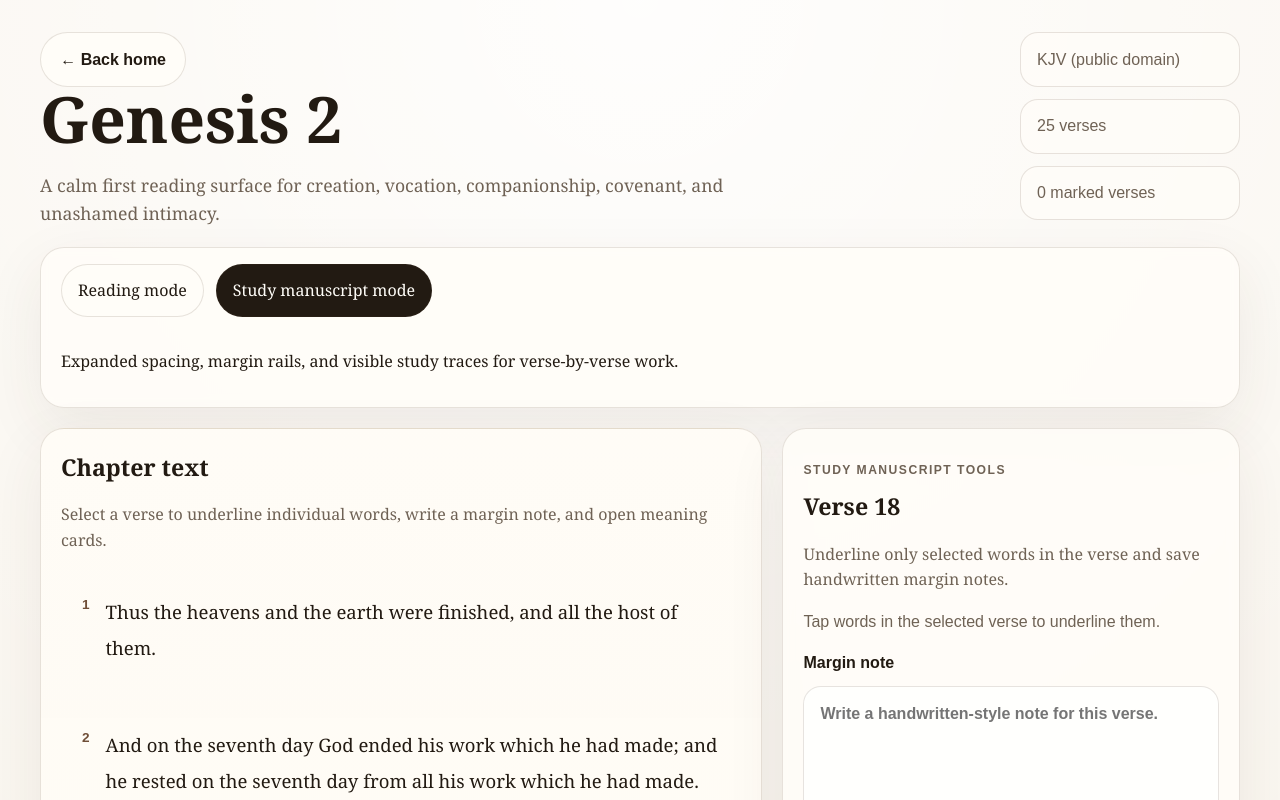
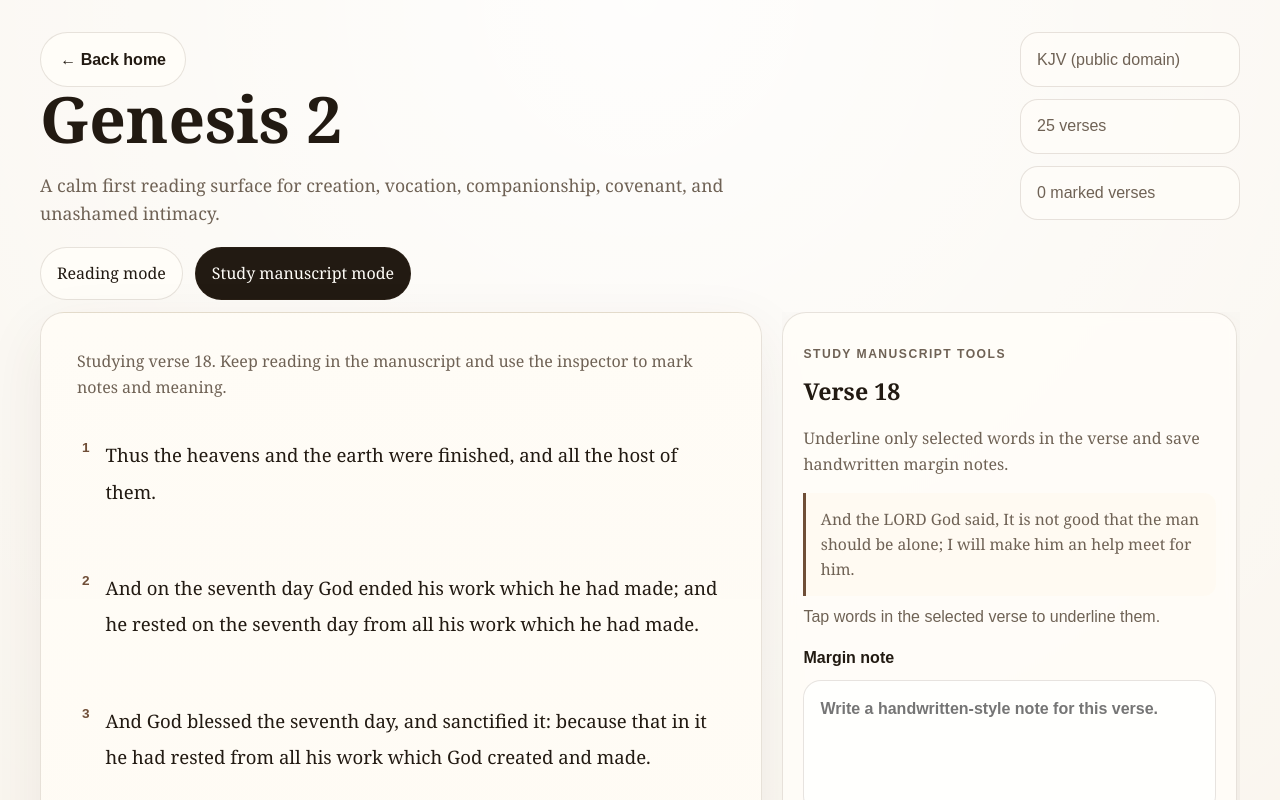
Before and after one commit to gabrielburcea/logos-incarnate, a Next.js app: page /genesis-2 in a window 1280 px wide. Both pictures are taken after a click on the button "Study manuscript mode". Shown: the top 800 px of the page. Built offline with nearby package versions, Linux system fonts and the light colour scheme.

Commit message:
fix: make study manuscript mode scripture-first with side inspector
Agent-Logs-Url: https://github.com/gabrielburcea/logos-incarnate/sessions/de3c72bf-aca6-447e-a4f6-75325507a8b0

Co-authored-by: gabrielburcea <34777178+gabrielburcea@users.noreply.github.com>

```diff
--- a/app/globals.css
+++ b/app/globals.css
@@ -213,6 +213,15 @@ button {
   padding: 1rem 1.25rem;
 }
 
+.mode-bar.is-study {
+  background: transparent;
+  border: 0;
+  box-shadow: none;
+  backdrop-filter: none;
+  margin-bottom: 0.75rem;
+  padding: 0;
+}
+
 .segmented-control {
   display: inline-flex;
   flex-wrap: wrap;
@@ -257,6 +266,11 @@ button {
 
 .reading-column__header {
   margin-bottom: 1.25rem;
+}
+
+.study-layout .reading-column__header {
+  margin-bottom: 0.75rem;
+  padding: 0 1rem;
 }
 
 .reading-column__header h2,
@@ -421,6 +435,10 @@ button {
 .inspector-column {
   position: sticky;
   top: 1rem;
+  align-self: start;
+  max-height: calc(100vh - 2rem);
+  overflow-y: auto;
+  padding-right: 0.2rem;
 }
 
 .annotation-actions {
@@ -434,6 +452,16 @@ button {
   margin: 0.5rem 0 1rem;
   color: var(--muted);
   font-family: Arial, Helvetica, sans-serif;
+}
+
+.selected-verse-context {
+  margin: 0;
+  padding: 0.85rem 0.9rem;
+  border-left: 3px solid var(--accent);
+  background: rgba(255, 250, 240, 0.72);
+  border-radius: 0 12px 12px 0;
+  color: var(--muted);
+  font-size: 0.98rem;
 }
 
 .note-field {
--- a/components/genesis-experience.tsx
+++ b/components/genesis-experience.tsx
@@ -85,6 +85,7 @@ export function GenesisExperience() {
   const activeAnnotation = annotations[selectedVerse] ?? {};
   const noteDraft = noteDrafts[selectedVerse] ?? (activeAnnotation.note ?? "");
   const noteColorDraft = noteColorDrafts[selectedVerse] ?? (activeAnnotation.noteColor ?? DEFAULT_NOTE_COLOR);
+  const selectedVerseText = genesis2Chapter.verses.find((verse) => verse.number === selectedVerse)?.text ?? "";
 
   useEffect(() => {
     const timer = window.setTimeout(() => {
@@ -216,7 +217,7 @@ export function GenesisExperience() {
         )}
       </header>
 
-      <section className="mode-bar" aria-label="Reading and study mode switcher">
+      <section className={`mode-bar ${mode === "study" ? "is-study" : ""}`} aria-label="Reading and study mode switcher">
         <div className="segmented-control">
           <button
             type="button"
@@ -233,19 +234,19 @@ export function GenesisExperience() {
             Study manuscript mode
           </button>
         </div>
-        {mode !== "reading" && (
-          <p>Expanded spacing, margin rails, and visible study traces for verse-by-verse work.</p>
-        )}
+        {mode === "reading" ? <p>Quiet text-only presentation: just Scripture and verse numbers.</p> : null}
       </section>
 
       <div className={`experience-layout ${mode === "study" ? "study-layout" : "reading-layout"} ${mode === "reading" ? "is-reading-only" : ""}`}>
-        <section className="reading-column" aria-labelledby="chapter-text-heading">
-          {mode !== "reading" && (
+        <section className="reading-column" aria-label="Chapter text">
+          {mode !== "reading" ? (
             <div className="reading-column__header">
-              <h2 id="chapter-text-heading">Chapter text</h2>
-              <p>Select a verse to underline individual words, write a margin note, and open meaning cards.</p>
+              <p>
+                Studying verse {selectedVerse}. Keep reading in the manuscript and use the inspector to mark notes and
+                meaning.
+              </p>
             </div>
-          )}
+          ) : null}
 
           <div className={`verse-list ${mode}`}>
             {genesis2Chapter.verses.map((verse) => {
@@ -330,6 +331,8 @@ export function GenesisExperience() {
                 <p>Underline only selected words in the verse and save handwritten margin notes.</p>
               </div>
 
+              <blockquote className="selected-verse-context">{selectedVerseText}</blockquote>
+
               <div className="annotation-actions annotation-actions--helper">
                 <span>Tap words in the selected verse to underline them.</span>
               </div>
```
